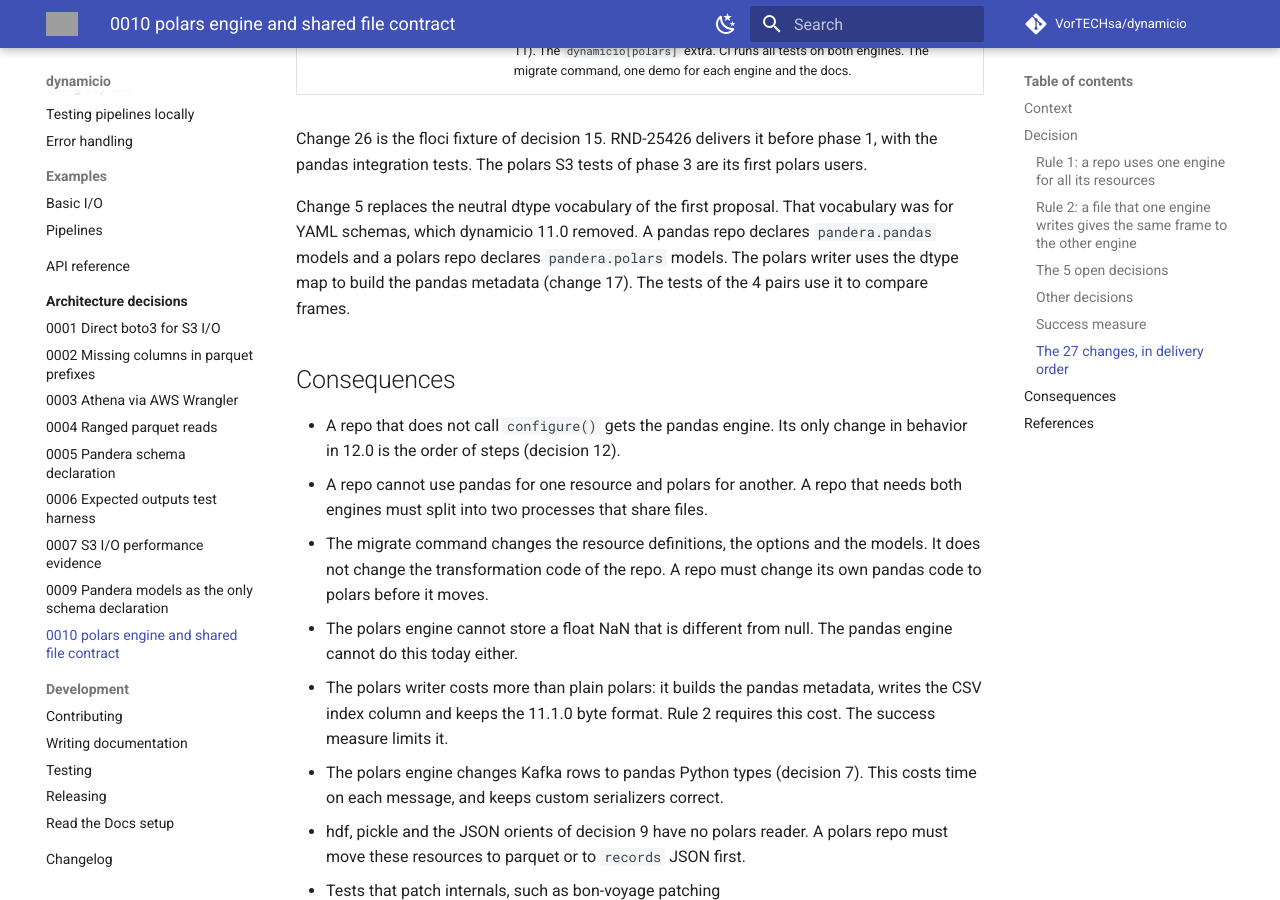
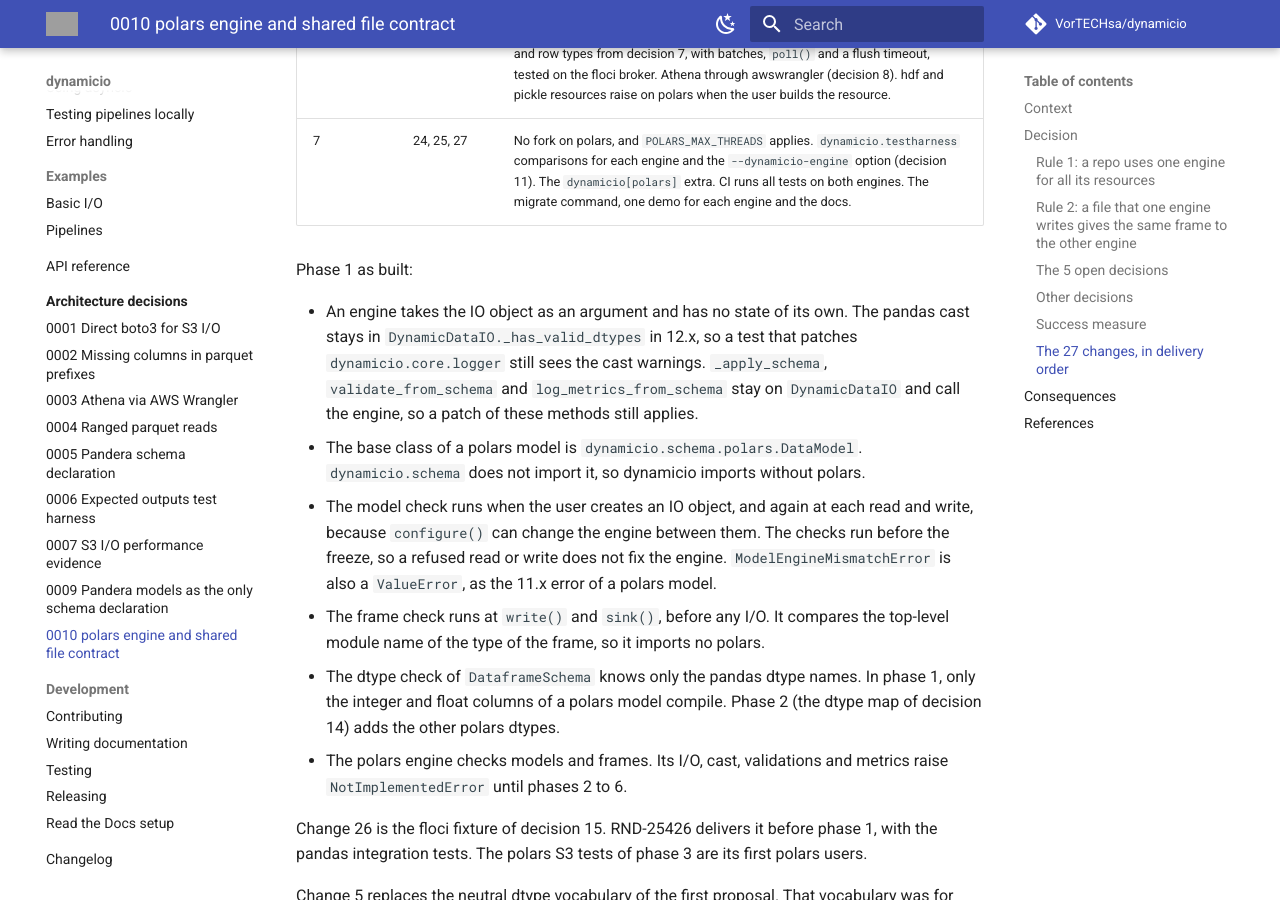
Before and after one commit to VorTECHsa/dynamicio, an MkDocs documentation site: the page built from docs/adr/0010-polars-engine-and-shared-file-contract.md, in a window 1280 px wide and 900 px high, scrolled down 7070 px. Built offline with MkDocs 1.6.1 and Material for MkDocs 9.7.7, drawn with Linux system fonts in a browser that asks for light colours; comment, search, counter and statistics services are not loaded; some of the changed text lies outside the part shown; grey boxes are pictures that could not be loaded.

Commit message:
docs(RND-25353): record the design of phase 1 as built in ADR 0010

```diff
--- a/docs/adr/0010-polars-engine-and-shared-file-contract.md
+++ b/docs/adr/0010-polars-engine-and-shared-file-contract.md
@@ -71,6 +71,9 @@ removes the columns that the model does not declare, so the two engines give the
    - dynamicio logs the engine at the first read or write.
 2. pandas becomes optional in v13, with `dynamicio[pandas]` and `dynamicio[polars]` extras.
    - In v12, pandas stays a hard dependency and `dynamicio[polars]` adds `polars>=2.1`.
+   - polars 2.1 needs Python 3.11 or later, and dynamicio 11.x supports Python 3.10 to 3.14. Python 3.10 reaches its end of life in October 2026. Either 12.0.0
+     drops Python 3.10, or the `[polars]` extra has the marker `python_version >= "3.11"`. This decision is open. Phase 1 adds polars to the dev group with
+     that marker, and the polars tests skip on Python 3.10.
    - The polars minimum is always the latest polars release when a dynamicio release ships (2.1.0 on 2026-11-17).
    - awswrangler needs pandas, so it moves to the `[pandas]` extra in v13. A v13 install with `[polars]` only has no Athena reads.
    - Phase 7 records the v13 dependency list and an import test for each extra.
@@ -171,13 +174,27 @@ Phases 1 to 7 are dynamicio 12.0.0.
 
 | Phase | Changes | Scope |
 |---|---|---|
-| 1 | 1 to 4 | Engine seam. An `Engine` protocol with about 15 members (read, scan, cast, validate, write, sink). `PandasEngine` calls the current code without a change in behavior. The pandas I/O code stays in the `dynamicio.mixins.*` modules in 12.x, so a patch of a module binding changes the code that runs. A test patches each binding that the dynamicio tests and bon-voyage patch. Each engine has a registry of validators and metrics with the same names. `ModelCompiler` accepts `pandera.polars` models and raises if the model type is not the engine type. `configure()`, the freeze and the wrong-frame error (decision 1). |
+| 1 | 1 to 4 | Engine seam. An `Engine` abstract base class in `dynamicio.engines` with 16 members (read, scan, cast, validate, write, sink). `PandasEngine` calls the current code without a change in behavior. The pandas I/O code stays in the `dynamicio.mixins.*` modules in 12.x, so a patch of a module binding changes the code that runs. A test patches each binding that the dynamicio tests and bon-voyage patch. Each engine has a registry of validators and metrics with the same names. `ModelCompiler` accepts `pandera.polars` models and raises if the model type is not the engine type. `configure()`, the freeze and the wrong-frame error (decision 1). |
 | 2 | 5 to 9 | Schema and null rule. The dtype map (decision 14). The null rule. polars validators and metrics that give the same results as pandas. Each is an expression, and all run in one `collect_all` with the Pandera data checks. |
 | 3 | 17, 18, 20, 26 | Eager codecs and the parquet contract. The pandas metadata through `arrow_schema=`. Footer details equal to 11.1.0: timestamp unit, row group size, snappy compression, coerced timestamps and INT96 reads. JSON (decision 9) and CSV (decision 5) bytes equal to 11.1.0. The option maps (decision 6). The polars S3 tests run against floci (decision 15). |
 | 4 | 10, 14, 16 | `scan()` returns a `LazyFrame`. It checks names and types with `collect_schema()` and adds the casts to the plan. polars reads S3 with a `credential_provider` from the boto3 session. A missing key raises the dynamicio error, so `missing_ok` applies. A prefix read lists the keys with boto3 and makes one `scan_parquet` call that keeps ADR 0002 and ADR 0004 (decision 13). |
 | 5 | 11, 12, 13, 15 | `sink()` runs all sinks in one `collect_all`. Writes go through a boto3 multipart upload (64 MiB parts, 4 in flight, ACL) that completes only on success and aborts on error. Both engines select columns, cast, validate and then compute metrics, in that order (decision 12). Both engines raise the same dynamicio errors. |
 | 6 | 19, 21, 22, 23 | A footer-only read and a sink from several scans that merges the pandas metadata of all parts (bon-voyage #913). Postgres COPY in chunks of 100k rows with the same NULL rule, tested on floci RDS. Kafka keys from decision 4 and row types from decision 7, with batches, `poll()` and a flush timeout, tested on the floci broker. Athena through awswrangler (decision 8). hdf and pickle resources raise on polars when the user builds the resource. |
 | 7 | 24, 25, 27 | No fork on polars, and `POLARS_MAX_THREADS` applies. `dynamicio.testharness` comparisons for each engine and the `--dynamicio-engine` option (decision 11). The `dynamicio[polars]` extra. CI runs all tests on both engines. The migrate command, one demo for each engine and the docs. |
+
+Phase 1 as built:
+
+- An engine takes the IO object as an argument and has no state of its own. The pandas cast stays in `DynamicDataIO._has_valid_dtypes` in 12.x, so a test
+  that patches `dynamicio.core.logger` still sees the cast warnings. `_apply_schema`, `validate_from_schema` and `log_metrics_from_schema` stay on
+  `DynamicDataIO` and call the engine, so a patch of these methods still applies.
+- The base class of a polars model is `dynamicio.schema.polars.DataModel`. `dynamicio.schema` does not import it, so dynamicio imports without polars.
+- The model check runs when the user creates an IO object, and again at each read and write, because `configure()` can change the engine between them.
+  The checks run before the freeze, so a refused read or write does not fix the engine. `ModelEngineMismatchError` is also a `ValueError`, as the
+  11.x error of a polars model.
+- The frame check runs at `write()` and `sink()`, before any I/O. It compares the top-level module name of the type of the frame, so it imports no polars.
+- The dtype check of `DataframeSchema` knows only the pandas dtype names. In phase 1, only the integer and float columns of a polars model compile. Phase 2
+  (the dtype map of decision 14) adds the other polars dtypes.
+- The polars engine checks models and frames. Its I/O, cast, validations and metrics raise `NotImplementedError` until phases 2 to 6.
 
 Change 26 is the floci fixture of decision 15. RND-25426 delivers it before phase 1, with the pandas integration tests. The polars S3 tests of phase 3 are its first polars users.
 
```
